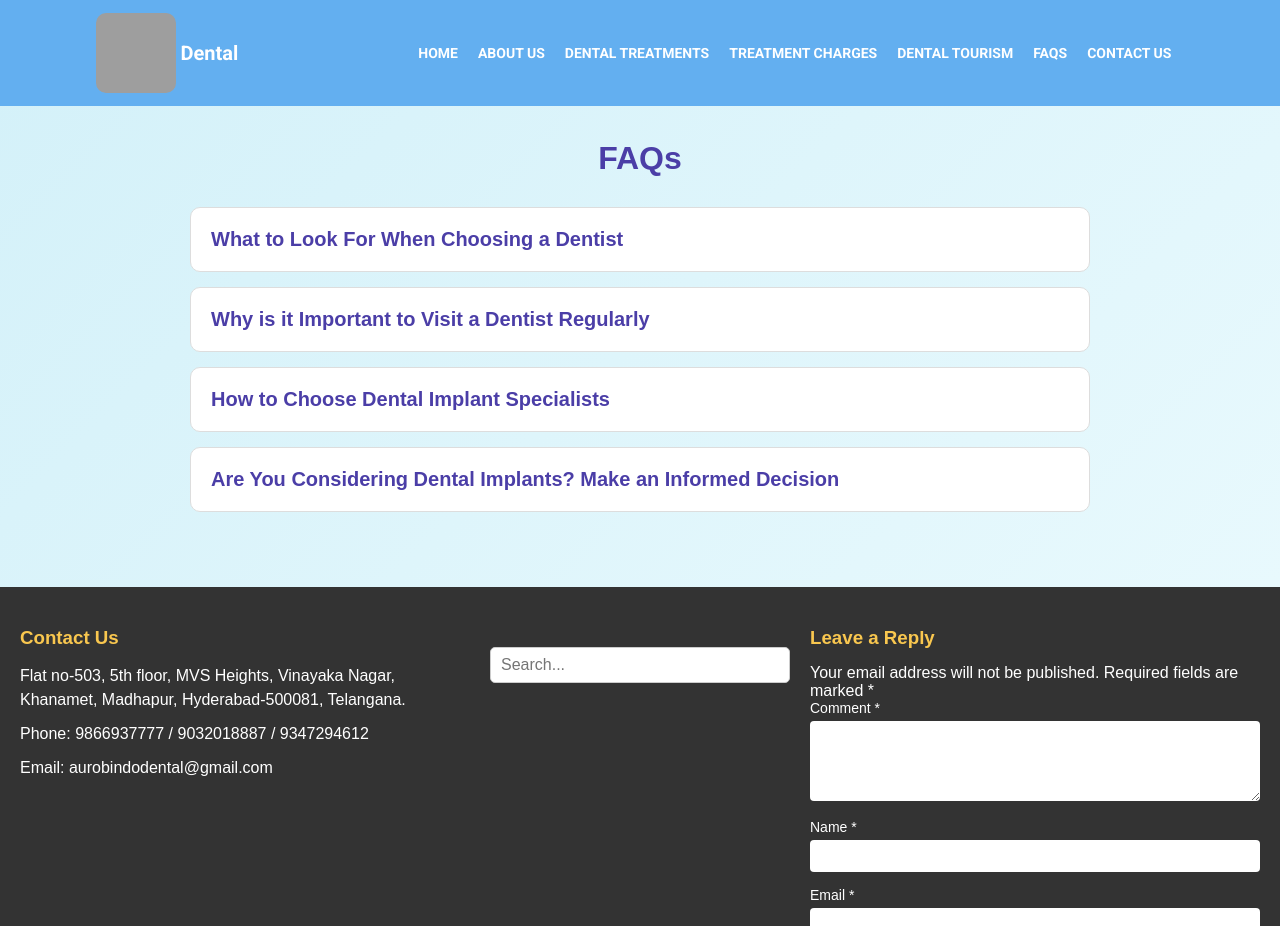
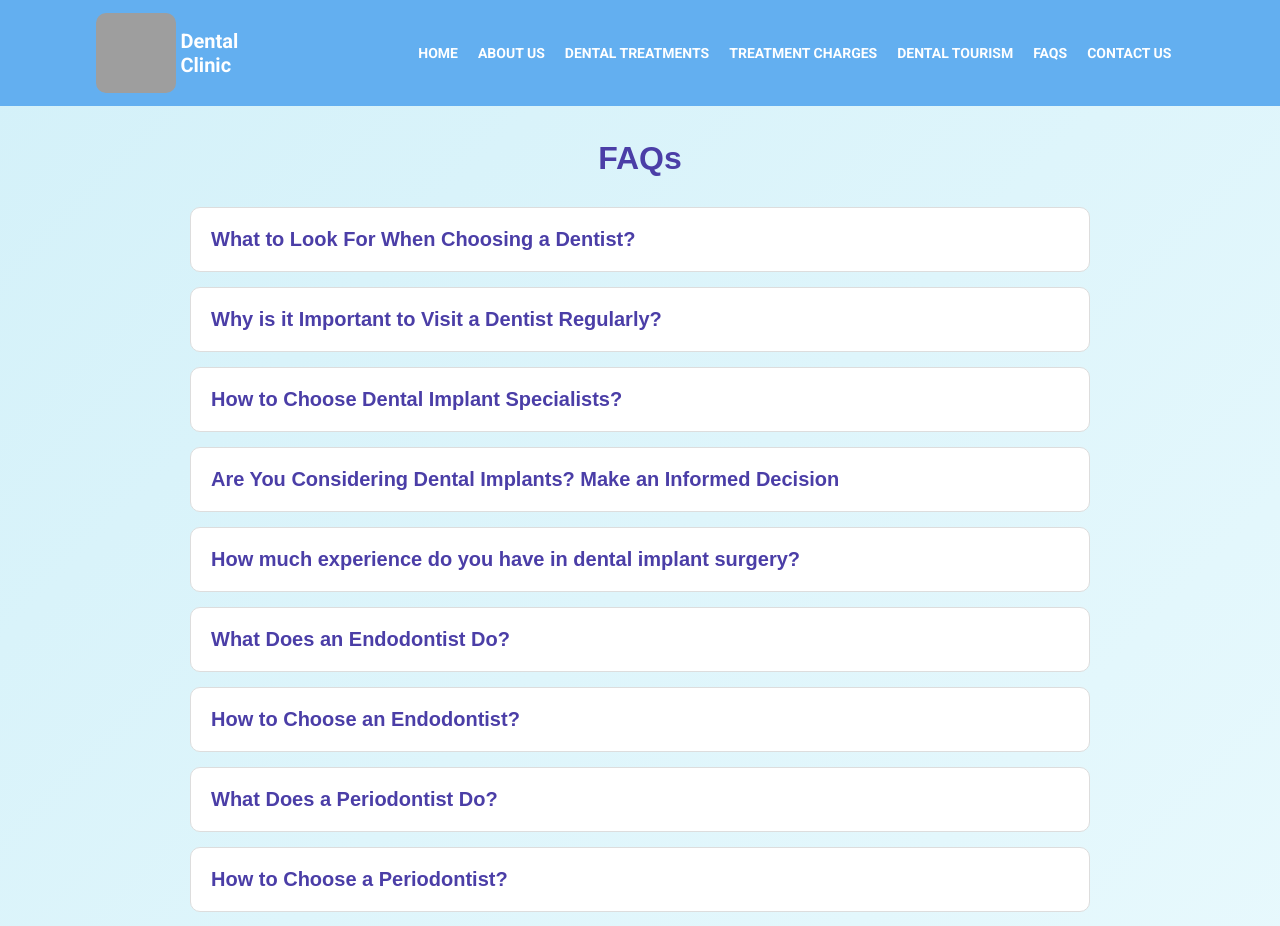
Before and after one commit to verrababu12/aurobindo-dental_hospital, a React (Vite) app: page /faqs in a window 1280 px wide. Shown: the top 926 px of the page. Built offline with nearby package versions, Linux system fonts and the light colour scheme; grey boxes are pictures that could not be loaded; the HTML template or start-up script is replaced by a standard one; a web font is replaced by a local one.

Commit message:
latest commit

```diff
--- a/src/components/Faqs/index.jsx
+++ b/src/components/Faqs/index.jsx
@@ -10,7 +10,7 @@ const Faqs = () => {
 
   const faqsData = [
     {
-      question: "What to Look For When Choosing a Dentist",
+      question: "What to Look For When Choosing a Dentist?",
       answer: `
 Finding the right dentist for you and your family can be as taxing as finding a parking space in a crowded shopping center.
 With thousands of dentists practicing all over the country — each with their own specializations and schedules — choosing the right one is crucial.
@@ -25,7 +25,7 @@ Visit the clinic, meet the dentist, and discuss any special needs before decidin
 `,
     },
     {
-      question: "Why is it Important to Visit a Dentist Regularly",
+      question: "Why is it Important to Visit a Dentist Regularly?",
       answer: `
 Regular dental visits prevent problems and catch small issues before they worsen.
 Skipping checkups can lead to more expensive treatments later.
@@ -40,7 +40,7 @@ Benefits include:
 `,
     },
     {
-      question: "How to Choose Dental Implant Specialists",
+      question: "How to Choose Dental Implant Specialists?",
       answer: `
 Choosing the right implant specialist is critical for safety and long-term success.
 
@@ -57,6 +57,80 @@ Implant surgery has a high success rate when done by trained professionals. Alwa
       question:
         "Are You Considering Dental Implants? Make an Informed Decision",
       answer: `Protect your oral health – make an informed decision when considering dental implants or any other surgical procedure. Ask your physician these questions when seeking a procedure.`,
+    },
+    {
+      question: "How much experience do you have in dental implant surgery?",
+      answer: `• The number of implant cases they have performed and how often.
+
+• Their continuing education and contributions to scientific literature.
+
+• Their training in dental implant surgery and treatment of complications
+
+• Speaking to their patients.
+
+• How much the staff knows about dental implant surgery (their support is valuable).
+
+• Photos of successful dental implant procedures they have performed`,
+    },
+    {
+      question: "What Does an Endodontist Do?",
+      answer: `You would choose an endodontist when you need a dental professional who specializes in root canals or other treatments which may involve the inside of the tooth, the pulp. An endodontist may use advanced technologies, such as digital imaging, operating microscopes and ultrasonic equipment in the diagnosis and treatment of dental issues in your mouth. An endodontist may also treat facial trauma. An endodontist will:
+
+• Examine, diagnose and treat diseases of the pulp and dental tissues in your mouth.
+
+• Develop a treatment plan to address and repair the diagnosed issues.
+
+• Treat exposed pulp by capping or removal it.
+
+• Fill the empty pulp chamber with endodontic materials to replace the pulp which has been removed.
+
+• Where possible, the endodontist will reinsert and restore any teeth knocked out during an accident or collision.
+
+• On occasion, the endodontist will bleach discolored teeth to maintain an even appearance of color in your mouth.`,
+    },
+    {
+      question: "How to Choose an Endodontist?",
+      answer: `• Find out if the endodontist is using the latest technology and procedures to minimize pain and maximize your results.`,
+    },
+    {
+      question: "What Does a Periodontist Do?",
+      answer: `A periodontist specializes in treating diseases of the gums and soft tissues. If you have severe gum disease, inflammation or bone loss, or persistent bad breath you may need to choose a periodontist. Sometimes this dental specialist may become involved if your case involves a large number of dental implants. A periodontist may treat dental diseases such as gingivitis and may also perform certain cosmetic procedures. A periodontist will:
+
+• Examine, diagnose and treat infections and inflammations of the bone and soft tissues surrounding your teeth.
+
+• Perform a deep cleaning of the teeth to eliminate irritating filling margins and correct occlusions.
+
+• Remove diseased tissue and use cosmetic procedures to restore the appearance of the gum line around the teeth.
+
+• Install dental implants or mini-implants to serve as an anchor for crowns or false teeth. This may require bone augmentation procedures if the patient has suffered bone loss.
+
+• Restore lost bone and gum support by performing bone regenerative procedures.
+
+• Help in the oral care and treatment for patients with certain diseases such as diabetes.
+
+• Provide education on proper oral care techniques.`,
+    },
+    {
+      question: "How to Choose a Periodontist?",
+      answer: `• Find out if the periodontist is using the latest equipment and procedures to minimize pain and maximize results.`,
+    },
+    {
+      question: "What Does a Pedodontist Do?",
+      answer: `If you’ve got small children, you may want to choose a pedodontist or pediatric dentist for dental care. Oral hygiene can begin as soon as you bring your newborn home from the hospital. You should schedule the first dental appointment as soon as baby teeth appear, but definitely by the first birthday. Similar to a pediatrician who meets the health needs of children, a pedodontist specializes in meeting the special needs of working with the teeth of toddlers and adolescents. A pedodontist has special skills and knowledge about working with the mouths of developing children. The pedodontist may perform all the activities of a dentist such as filling cavities, extracting teeth, and diagnosing dental disease, but with a special focus on performing these treatments in the smaller mouths of younger patients. A pedodontist is also important in the early education of younger patients regarding lifetime oral wellness and proper dental hygiene techniques. A pedodontist will:
+
+• Examine, diagnose and treat dental issues in pediatric patients.
+
+• Make space maintainers as necessary to maintain proper alignment in adolescent teeth.
+
+• Treat primary and secondary teeth to insure proper alignment and placement as the child’s mouth grows.
+
+• Manage and treat children with special dental needs and requirements.
+
+• Advise parents and caregivers on dental concerns.
+
+• Provide preventive dental care through fluoride or sealants where applicable.
+
+• Provide the child and parent with an education regarding the need for proper oral hygiene.`,
     },
   ];
 
--- a/src/components/Navbar/index.jsx
+++ b/src/components/Navbar/index.jsx
@@ -16,7 +16,7 @@ const Navbar = () => {
           alt="image-logo"
           className="logo"
         />
-        <h1 className="navbar-heading">Dental</h1>
+        <h1 className="navbar-heading">Dental<br/>Clinic</h1>
       </div>
 
       <div className="menu-icon" onClick={() => setMenuOpen(!menuOpen)}>
```
